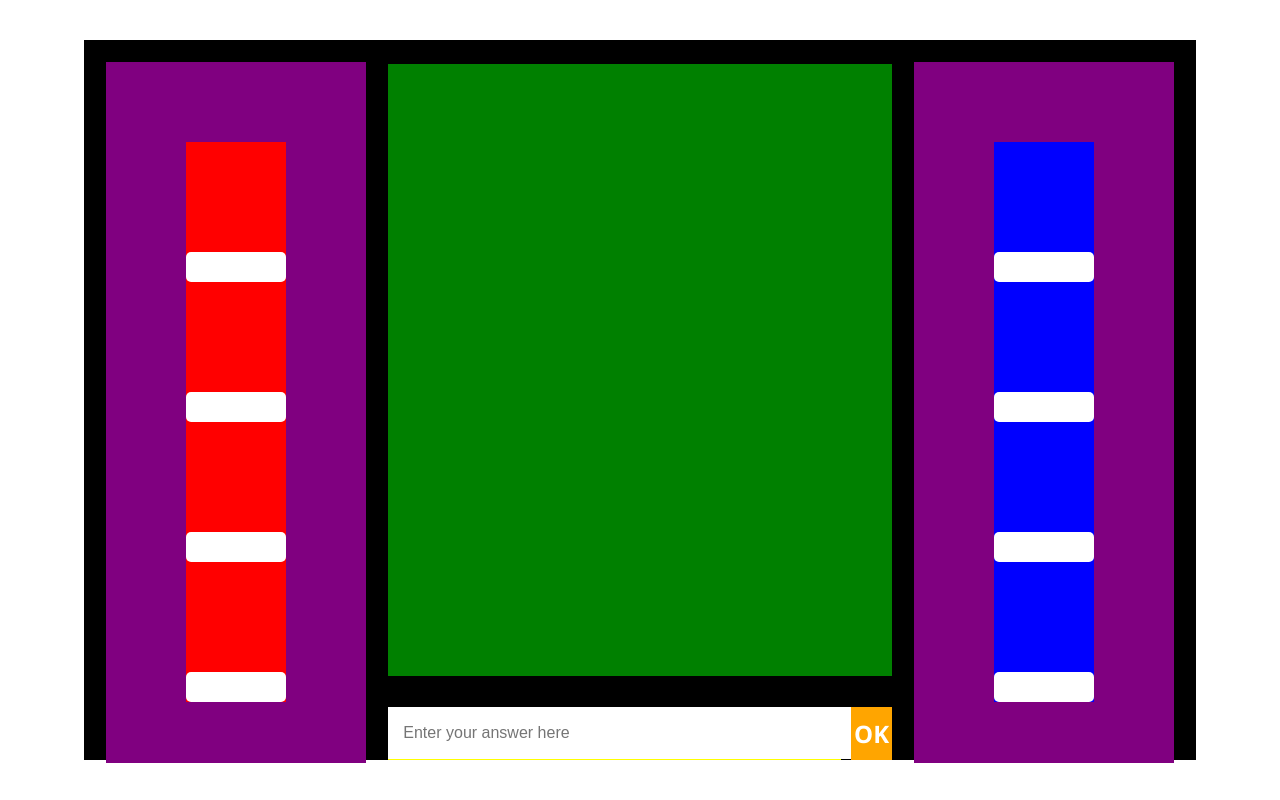
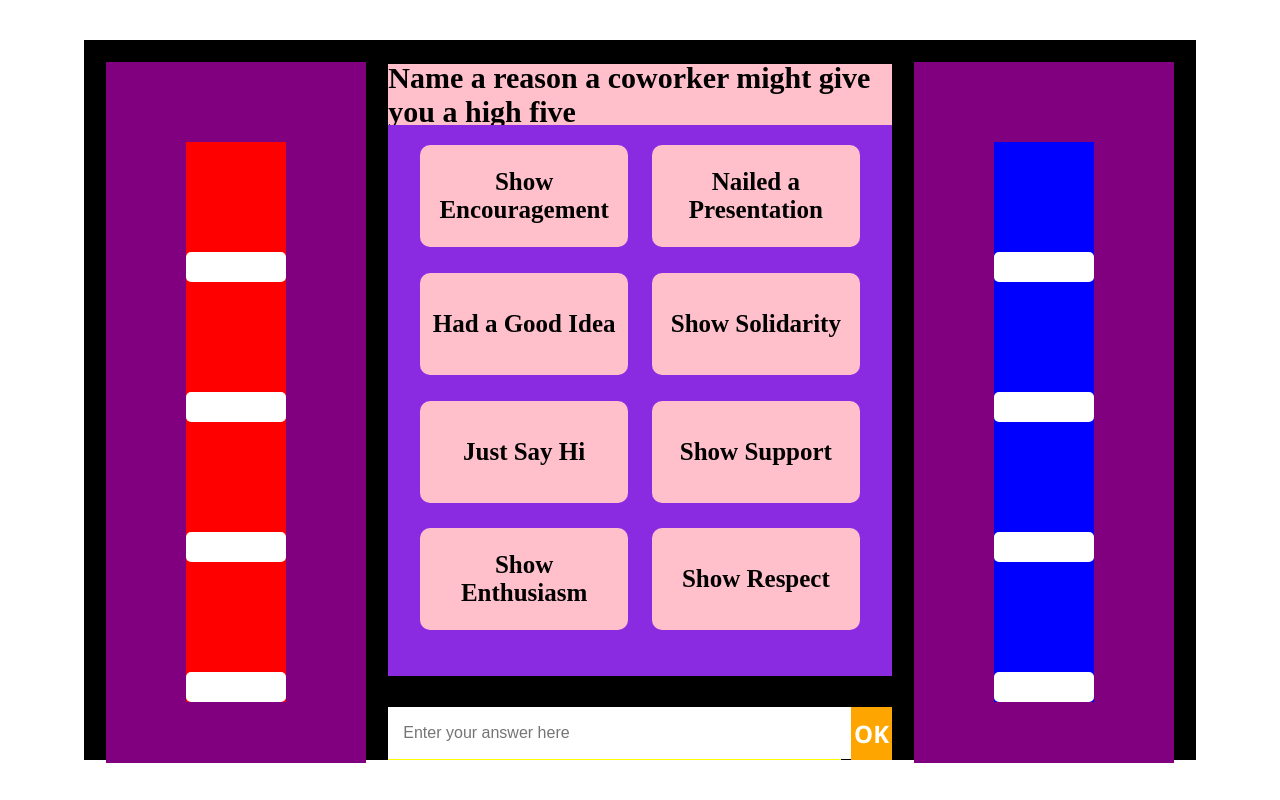
Before and after one commit to yuenci/Feud, a website built with Vite: page index.html in a window 1280 px wide. Built offline with nearby package versions, Linux system fonts and the light colour scheme.

Commit message:
feat: add answer card to main

```diff
--- a/main.js
+++ b/main.js
@@ -7,3 +7,4 @@ import { Tools } from "./src/script/tools";
 
 Frame.render();
 Tools.initGamer();
+Tools.initQustion();
--- a/public/data.js
+++ b/src/script/data.js
@@ -1,7 +1,7 @@
 let questionData = {
-    "q1": {
+    "1": {
         "question": "Name a reason a coworker might give you a high five",
-        "answer": {
+        "answers": {
             "1": "Show Encouragement",
             "2": "Nailed a Presentation",
             "3": "Had a Good Idea",
@@ -12,9 +12,9 @@ let questionData = {
             "8": "Show Respect",
         }
     },
-    "q2": {
+    "2": {
         "question": "Name a culture that could improve colleages relationship",
-        "answer": {
+        "answers": {
             "1": "Gathering Culture",
             "2": "Napping Culture",
             "3": "Chatting Culture",
@@ -25,9 +25,9 @@ let questionData = {
             "8": "Food culture",
         }
     },
-    "q3": {
+    "3": {
         "question": "Name somewhere in an office you might run into a colleague and stop for a chat",
-        "answer": {
+        "answers": {
             "1": "Break room",
             "2": "Washroom",
             "3": "Copy Room",
@@ -39,3 +39,5 @@ let questionData = {
         }
     }
 }
+
+export { questionData };
--- a/src/script/frame.js
+++ b/src/script/frame.js
@@ -12,7 +12,10 @@ class Frame {
                 <div id="avatarBoxLeft"></div>
                 </div>
                 <div id="mainBox">
-                    <div id="feudBox"></div>
+                    <div id="feudBox">
+                        <div id="questionBox"></div>
+                        <div id="answerBox"></div>
+                    </div>
                     <div class="optionBox">
                         <div id="inputBox">
                             <input type="text" id="inputField" placeholder="Enter your answer here">
--- a/src/script/question.js
+++ b/src/script/question.js
@@ -1,9 +1,9 @@
+import '../style/question.css';
+
 class Question {
-    constructor(question, answer, correct) {
-        this.question = question;
+    constructor(answer, correct) {
         this.answer = answer;
         this.correct = correct;
-
         this.init();
     }
 
@@ -16,13 +16,13 @@ class Question {
         const question = document.createElement('div');
         question.classList.add('question-container');
         question.innerHTML = `
-            <div class="answer-text">Show encouragement</div>
+            <div class="answer-text">${this.answer}</div>
         `;
         return question;
     }
 
     render(question) {
-        $("#questionBox").append(question);
+        $("#answerBox").append(question);
     }
 
 
@@ -34,3 +34,5 @@ class Question {
         }
     }
 }
+
+export { Question };
--- a/src/script/tools.js
+++ b/src/script/tools.js
@@ -1,7 +1,10 @@
 import { Avatar } from '../script/avatar.js';
+import { questionData } from './data.js';
+import { Question } from './question.js';
 
 class Tools {
     static gamesList = [];
+    static currentQuestion = 1;
     static clearFeudAnswers() {
         const feud = document.querySelectorAll('#feudBox');
         const childs = feud[0].childNodes;
@@ -28,6 +31,21 @@ class Tools {
 
 
     static initQustion() {
+        // number to string
+
+        let currentQuestionNum = Tools.currentQuestion.toString();
+        let currentQuestion = questionData[currentQuestionNum];
+        let question = currentQuestion.question;
+
+        $('#questionBox').text(question);
+
+        let answers = currentQuestion.answers;
+        // console.log(answers);
+        // for 8
+        for (let i = 1; i <= 8; i++) {
+            let answer = answers[i.toString()];
+            let question = new Question(answer, false);
+        }
 
     }
 }
--- a/src/style/main.css
+++ b/src/style/main.css
@@ -1,4 +1,4 @@
-#feudContainer{
+#feudContainer {
     margin: 5vh 6% 0;
     /* padding: 15%; */
     background-color: #000;
@@ -8,21 +8,21 @@
     justify-content: space-between;
 }
 
-#mainBox{
+#mainBox {
     width: 65%;
     display: flex;
     flex-direction: column;
     justify-content: space-between;
 }
 
-#feudBox{
+#feudBox {
     width: 100%;
     height: 85%;
     margin: 3vh 0px;
     background-color: green;
 }
 
-.teamBox{
+.teamBox {
     /* width: 10%; */
     height: auto;
     background-color: red;
@@ -33,19 +33,19 @@
     justify-content: space-between;
 }
 
-.optionBox{
+.optionBox {
     display: flex;
     flex-direction: row;
     justify-content: space-between;
 }
 
-#inputBox{
+#inputBox {
     width: 90%;
     height: 100%;
     background-color: yellow;
 }
 
-#inputField{
+#inputField {
     width: 100%;
     height: 95%;
     background-color: white;
@@ -54,11 +54,11 @@
     padding-left: 15px;
 }
 
-#inputField:focus{
+#inputField:focus {
     outline: none;
 }
 
-#okayBtn{
+#okayBtn {
     height: 100%;
     width: 8%;
     background-color: orange;
@@ -66,11 +66,12 @@
     justify-content: center;
 }
 
-#okayBtn div{
+#okayBtn div {
     margin: 10px;
 }
 
-#avatarBoxLeft, #avatarBoxRight{
+#avatarBoxLeft,
+#avatarBoxRight {
     padding: 80px;
     height: 80%;
     background-color: purple;
@@ -79,7 +80,7 @@
     justify-content: space-between;
 }
 
-.btn{
+.btn {
     color: white;
     font-family: 'Segoe UI', Tahoma, Geneva, Verdana, sans-serif;
     font-size: 24px;
@@ -88,17 +89,18 @@
     cursor: pointer;
 }
 
-.btn #btnImg{
+.btn #btnImg {
     background-color: aquamarine;
 }
 
-.btn img{
+.btn img {
     width: 30px;
     height: 30px;
     margin: 1vh 15px 0;
 }
 
-#scorebarLeft, #scorebarRight{
+#scorebarLeft,
+#scorebarRight {
     width: 100%;
     height: 20%;
     background-color: pink;
@@ -106,3 +108,30 @@
     flex-direction: row;
     justify-content: space-between;
 }
+
+#feudBox {
+    display: flex;
+    flex-direction: column;
+}
+
+#questionBox {
+    height: 10%;
+    background-color: pink;
+    /* put text in the center of box */
+    display: flex;
+    justify-content: center;
+    align-items: center;
+    font-size: 30px;
+    font-weight: bold;
+}
+
+#answerBox {
+    height: 90%;
+    display: flex;
+    flex-direction: row;
+    flex-wrap: wrap;
+    justify-content: space-around;
+    background-color: blueviolet;
+    box-sizing: border-box;
+    padding: 20px;
+}
--- a/src/style/question.css
+++ b/src/style/question.css
@@ -19,5 +19,5 @@
     word-wrap: break-word;
     font-size: 25px;
     font-weight: bold;
-    display: none;
+    /* display: none; */
 }
```
